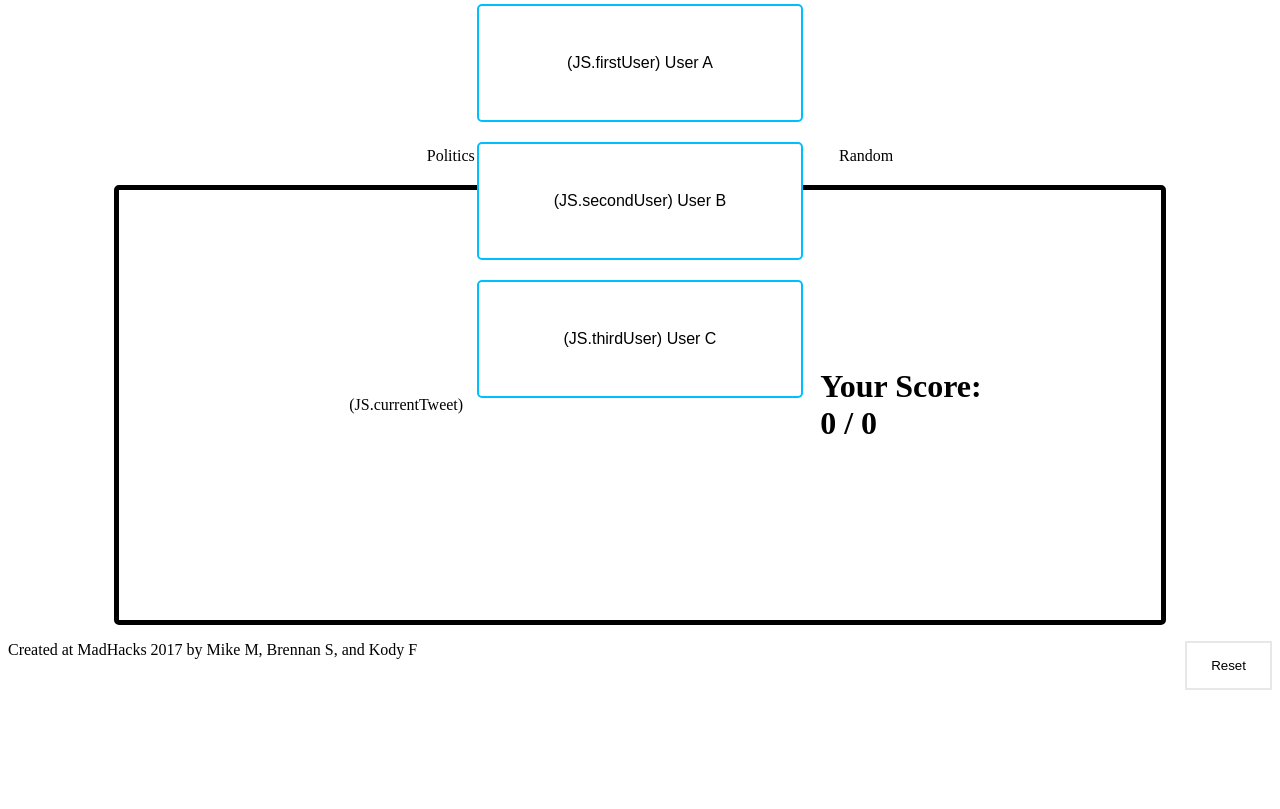
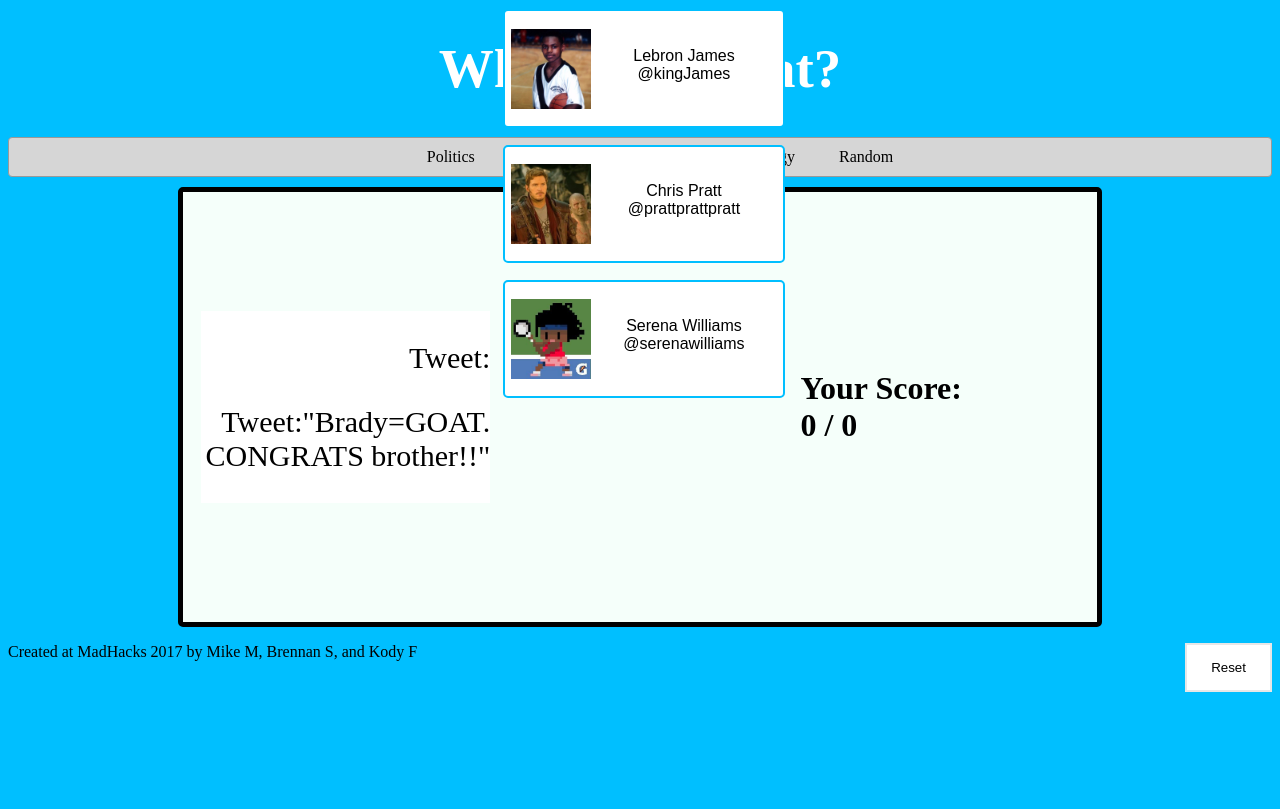
Before and after one commit to sedivy94/madhacks2017, a plain HTML site: page index.html in a window 1280 px wide. Drawn offline with Linux system fonts and the light colour scheme.

Commit message:
final commit with updated landing page. functionalities incomplete

```diff
--- a/index.html
+++ b/index.html
@@ -10,8 +10,8 @@
   <header>
 
 
-    <h1 class="title">Twitter Quiz</h1>
-    <ul class="nav">
+    <h1 class='title'>Who Said What?</h1>
+    <ul class='nav'>
       <li><a href="#" onclick='politics()'>Politics</a></li>
       <li><a href="#" onclick='sports()'>Sports</a></li>
       <li><a href="#" onclick='hollywood()'>Hollywood</a></li>
@@ -35,13 +35,13 @@
         <col width='30%' />
         <tr>
           <td>
-            <div class='quizTweet'><p id='thisTweet'>(JS.currentTweet) </p>
+            <div class='quizTweet'><p style='font-size:30px;font-style:bold'>Tweet:</p><p id='thisTweet' style='font-size:30px'>Tweet:"Brady=GOAT. CONGRATS brother!!"</p>
           </td>
           <td>
             <table style='height:100%;width:100%;'>
-              <tr><button id='answer1' class='selection' onclick='rightAnswer()'>(JS.firstUser) User A</button></tr>
-              <tr><button id='answer2' class='selection' onclick='wrongAnswer()'>(JS.secondUser) User B</button></tr>
-              <tr><button id='answer3' class='selection' onclick='wrongAnswer()'>(JS.thirdUser) User C</button></tr>
+              <tr><button id='answer1' class='selection' onclick='rightAnswer()'><img class='answerPic' src='images/lebronJames.png' alt='Lebron img'><br />Lebron James<br />@kingJames</button></tr>
+              <tr><button id='answer1' class='selection' onclick='wrongAnswer()'><img class='answerPic' src='images/chrisPratt.png' alt='Chris Pratt img'><br />Chris Pratt<br />@prattprattpratt</button></tr>
+              <tr><button id='answer1' class='selection' onclick='wrongAnswer()'><img class='answerPic' src='images/serenaWilliams.png' alt='Serena Williams img'><br />Serena Williams<br />@serenawilliams</button></tr>
             </table>
           </td>
           <td>
--- a/madStyle.css
+++ b/madStyle.css
@@ -1,8 +1,12 @@
 .nav{
-    border: 0px solid black;
+    border: 1px solid #999999;
+    background-color: #d6d6d6;
     list-style:none;
     text-align:center;
     margin-bottom:10px;
+    margin-right: auto;
+    margin-left: auto;
+    border-radius:4px;
   }
   .nav li{
     display:inline;
@@ -18,21 +22,23 @@
   }
   .title{
     text-align:center;
+    color:white;
     font-size:55px;
   }
   .quizContainer{
     border:solid black;
+    background-color: #F5FFFA;
     border-width:5px;
     border-radius:5px;
     height:400px;
-    width:80%;
+    width:70%;
     padding:15px;
     margin-left:auto;
     margin-right:auto;
   }
   .thisTweet{
     text-align:right;
-    font-size:20px;
+    font-size:40px;
   }
   .quizTweet{
     float:left;
@@ -40,7 +46,6 @@
     background-color:white;
     width:98%;
     margin-right:5%;
-    overflow:scroll;
   }
   .selection{
     background-color:white;
@@ -64,7 +69,6 @@
   .scoreBox {
     background-color: white;
     float:right;
-    text-align: left;
     width:98%;
     height:150%;
     margin:1%;
@@ -89,8 +93,13 @@
     margin-left:1%;
     background-color:gray;
   }
+  .answerPic{
+    float:left;
+    width:80px;
+    height:80px;
+  }
   body{
-    background-color: white;
+    background-color: deepSkyBlue;
   }
   footer{
     width: 100%;
```
Also changed, not shown: images/chrisPratt.png (added), images/donaldTrump.png (added), images/hillaryClinton.png (added), images/kanyeWest.png (added), images/lebronJames.png (added), images/lorde.png (added), images/paulRyan.png (added), images/serenaWilliams.png (added), images/timTebow.png (added).
